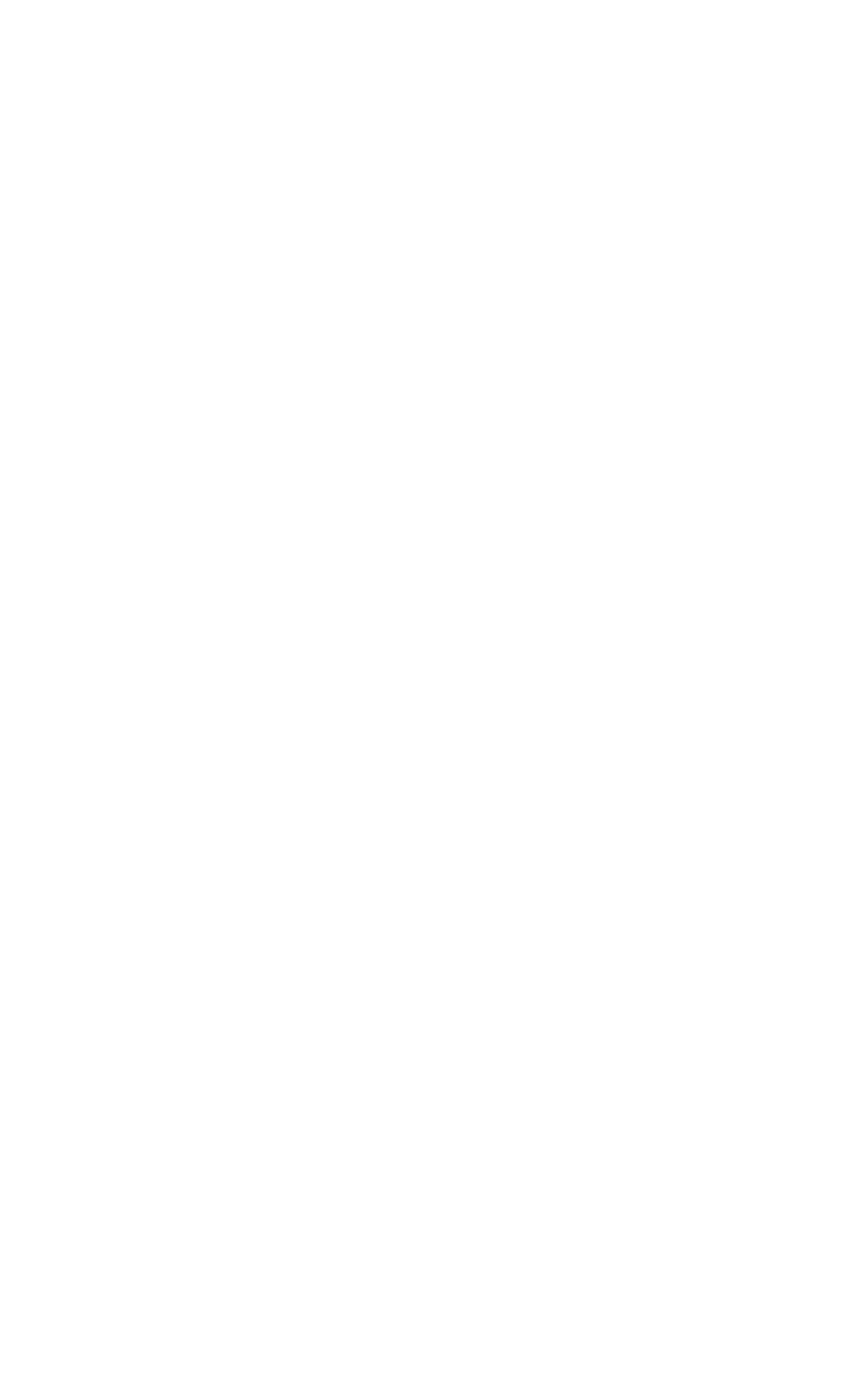
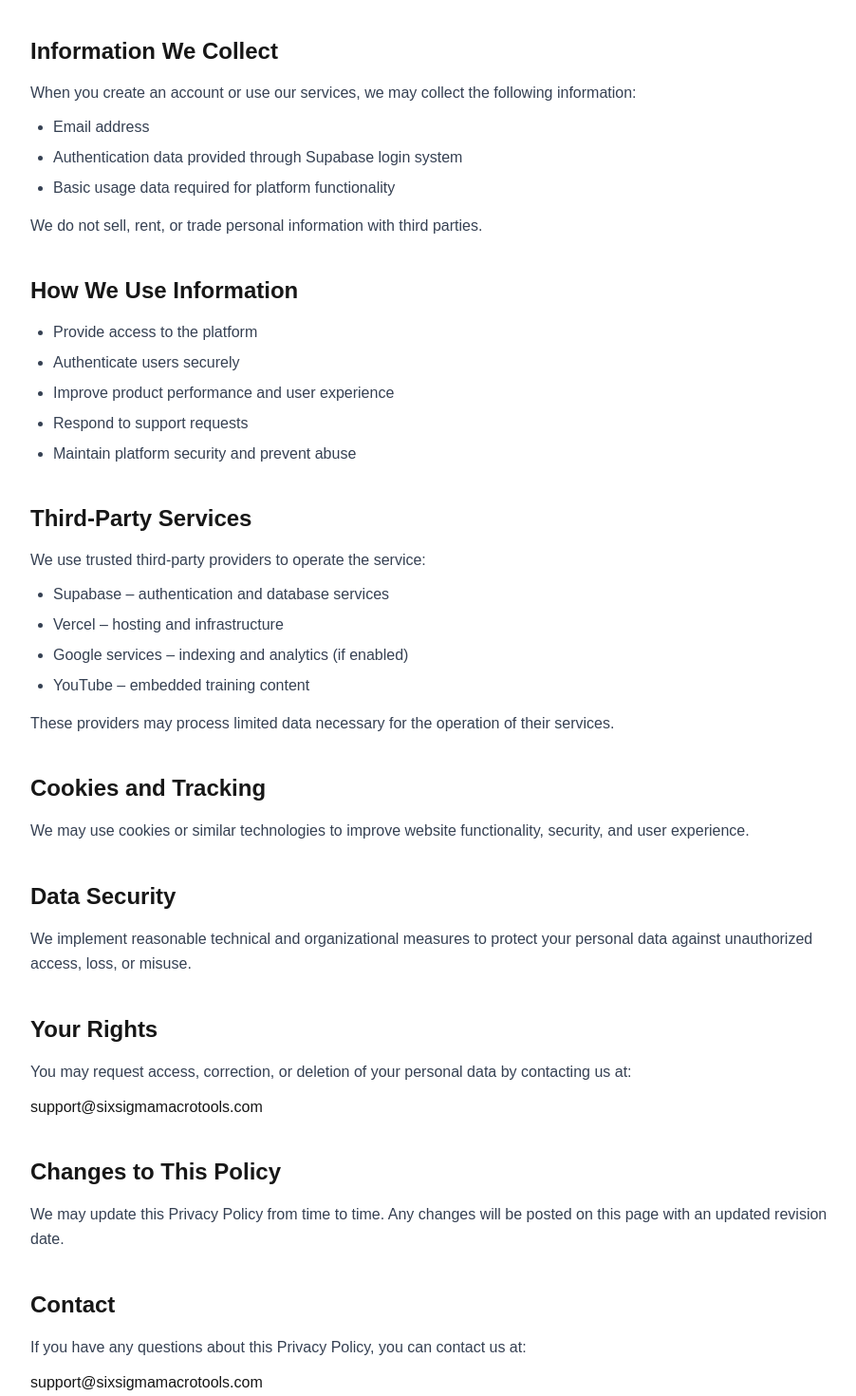
Before and after one commit to jlargo2006/mi-software-web, a Next.js app: page /privacy in a window 1280 px wide. Shown: the part 280-1750 px from the top of the page at 95% size, without its empty margins (184-1086 px from the left). Before the commit the page ends 800 px from the top, so only its background shows below. Built offline with nearby package versions, Linux system fonts and the light colour scheme.

Commit message:
Privacy sin comillas en page.tsx

```diff
--- a/app/privacy/page.tsx
+++ b/app/privacy/page.tsx
@@ -1,11 +1,148 @@
 export default function PrivacyPage() {
   return (
     <main className="max-w-4xl mx-auto px-6 py-16">
-      <h1 className="text-4xl font-bold mb-8">
+
+      {/* TITLE */}
+      <h1 className="text-4xl font-bold mb-2">
         Privacy Policy
       </h1>
 
-      {/* contenido */}
+      <p className="text-gray-500 mb-12">
+        Last updated: June 2026
+      </p>
+
+      {/* INTRO */}
+      <section className="space-y-4 text-gray-700 leading-relaxed">
+        <p>
+          Six Sigma Macro Tools (&quot;we&quot;, &quot;our&quot;, or &quot;us&quot;) respects your privacy and is committed to protecting your personal information.
+        </p>
+
+        <p>
+          This Privacy Policy explains how we collect, use, and protect information when you use our website and services.
+        </p>
+      </section>
+
+      {/* INFORMATION COLLECTED */}
+      <section className="mt-10">
+        <h2 className="text-2xl font-semibold mb-4">
+          Information We Collect
+        </h2>
+
+        <p className="text-gray-700 mb-3">
+          When you create an account or use our services, we may collect the following information:
+        </p>
+
+        <ul className="list-disc pl-6 text-gray-700 space-y-2">
+          <li>Email address</li>
+          <li>Authentication data provided through Supabase login system</li>
+          <li>Basic usage data required for platform functionality</li>
+        </ul>
+
+        <p className="text-gray-700 mt-4">
+          We do not sell, rent, or trade personal information with third parties.
+        </p>
+      </section>
+
+      {/* HOW WE USE DATA */}
+      <section className="mt-10">
+        <h2 className="text-2xl font-semibold mb-4">
+          How We Use Information
+        </h2>
+
+        <ul className="list-disc pl-6 text-gray-700 space-y-2">
+          <li>Provide access to the platform</li>
+          <li>Authenticate users securely</li>
+          <li>Improve product performance and user experience</li>
+          <li>Respond to support requests</li>
+          <li>Maintain platform security and prevent abuse</li>
+        </ul>
+      </section>
+
+      {/* THIRD PARTY */}
+      <section className="mt-10">
+        <h2 className="text-2xl font-semibold mb-4">
+          Third-Party Services
+        </h2>
+
+        <p className="text-gray-700 mb-3">
+          We use trusted third-party providers to operate the service:
+        </p>
+
+        <ul className="list-disc pl-6 text-gray-700 space-y-2">
+          <li>Supabase – authentication and database services</li>
+          <li>Vercel – hosting and infrastructure</li>
+          <li>Google services – indexing and analytics (if enabled)</li>
+          <li>YouTube – embedded training content</li>
+        </ul>
+
+        <p className="text-gray-700 mt-4">
+          These providers may process limited data necessary for the operation of their services.
+        </p>
+      </section>
+
+      {/* COOKIES */}
+      <section className="mt-10">
+        <h2 className="text-2xl font-semibold mb-4">
+          Cookies and Tracking
+        </h2>
+
+        <p className="text-gray-700 leading-relaxed">
+          We may use cookies or similar technologies to improve website functionality, security, and user experience.
+        </p>
+      </section>
+
+      {/* SECURITY */}
+      <section className="mt-10">
+        <h2 className="text-2xl font-semibold mb-4">
+          Data Security
+        </h2>
+
+        <p className="text-gray-700 leading-relaxed">
+          We implement reasonable technical and organizational measures to protect your personal data against unauthorized access, loss, or misuse.
+        </p>
+      </section>
+
+      {/* USER RIGHTS */}
+      <section className="mt-10">
+        <h2 className="text-2xl font-semibold mb-4">
+          Your Rights
+        </h2>
+
+        <p className="text-gray-700 leading-relaxed">
+          You may request access, correction, or deletion of your personal data by contacting us at:
+        </p>
+
+        <p className="mt-3 font-medium">
+          support@sixsigmamacrotools.com
+        </p>
+      </section>
+
+      {/* CHANGES */}
+      <section className="mt-10">
+        <h2 className="text-2xl font-semibold mb-4">
+          Changes to This Policy
+        </h2>
+
+        <p className="text-gray-700 leading-relaxed">
+          We may update this Privacy Policy from time to time. Any changes will be posted on this page with an updated revision date.
+        </p>
+      </section>
+
+      {/* CONTACT */}
+      <section className="mt-10">
+        <h2 className="text-2xl font-semibold mb-4">
+          Contact
+        </h2>
+
+        <p className="text-gray-700 leading-relaxed">
+          If you have any questions about this Privacy Policy, you can contact us at:
+        </p>
+
+        <p className="mt-3 font-medium">
+          support@sixsigmamacrotools.com
+        </p>
+      </section>
+
     </main>
   )
 }
```
